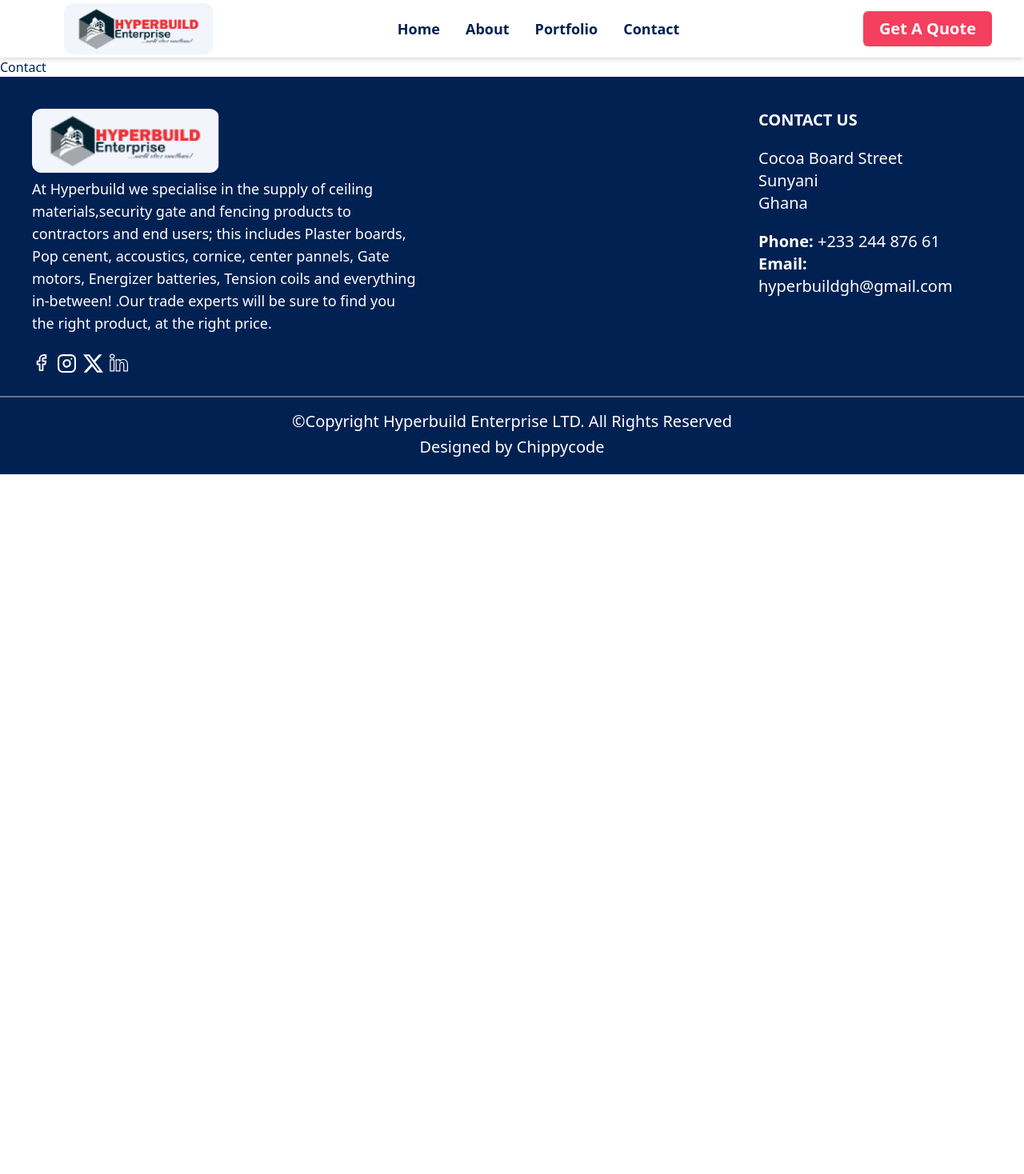
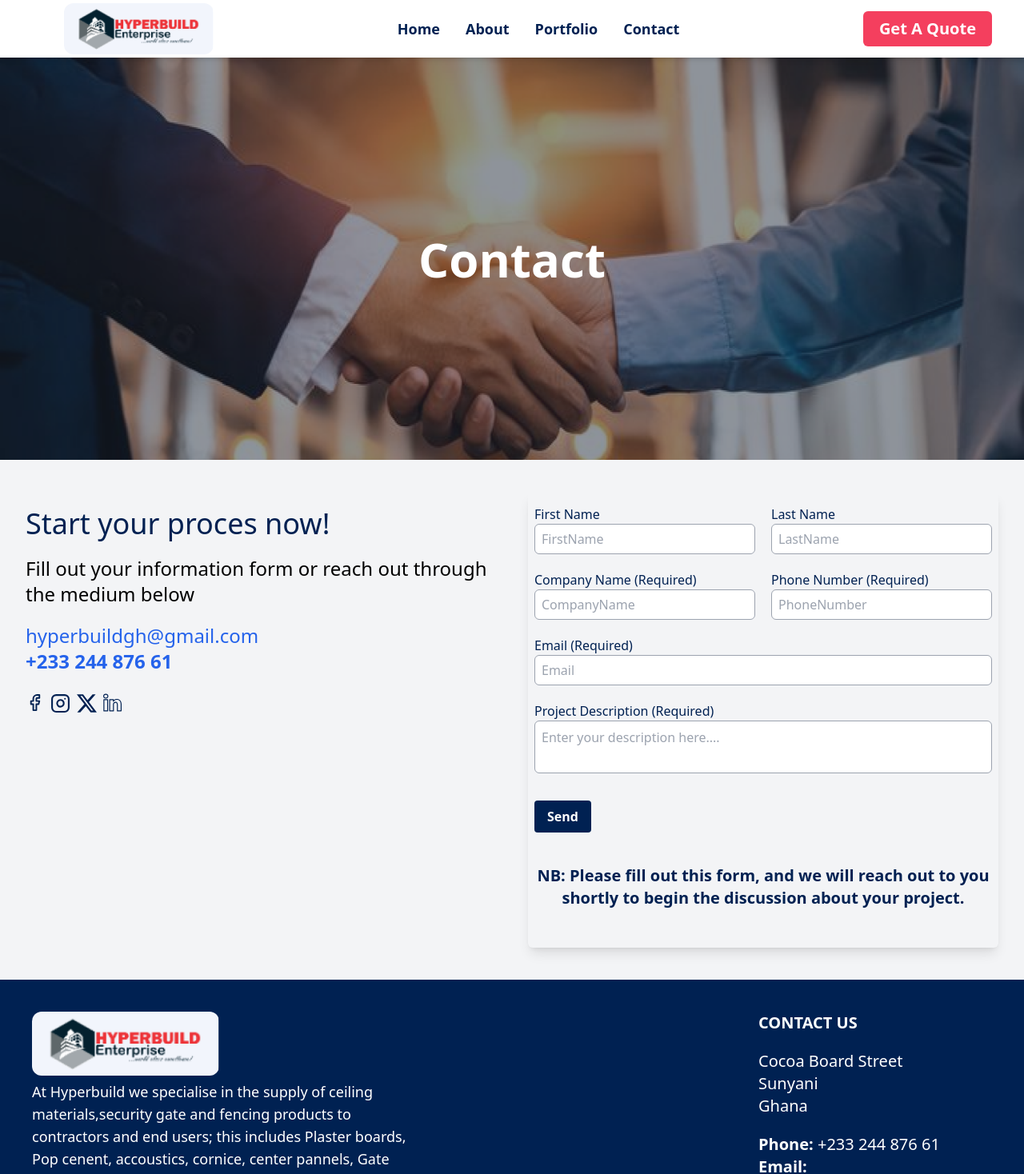
Before and after one commit to alpha-eric08/Hyperbuild, a React (Vite) app: page /contact in a window 1280 px wide. Shown: the top 1468 px of the page at 80% size. Before the commit the page ends 800 px from the top, so only its background shows below. Built offline with nearby package versions, Linux system fonts and the light colour scheme.

Commit message:
completed the contact page.

```diff
--- a/package.json
+++ b/package.json
@@ -17,7 +17,8 @@
     "react-hook-form": "^7.51.5",
     "react-hot-toast": "^2.4.1",
     "react-icons": "^5.2.1",
-    "react-router-dom": "6.23.0"
+    "react-router-dom": "6.23.0",
+    "swiper": "^11.1.3"
   },
   "devDependencies": {
     "@types/react": "^18.2.66",
--- a/src/Components/Forms.jsx
+++ b/src/Components/Forms.jsx
@@ -88,11 +88,11 @@
                 {errors.description && <span className='text-red-600'>{errors.description.message}</span>}
               </div>
               <div>
-                <button type="submit" className=" my-2 text-center py-2 px-4 text-white font-semibold rounded">Send</button>
+                <button type="submit"  className=" my-2 text-center py-2 px-4 text-white font-semibold rounded">Send</button>
               </div>
             </div>
           </form>
-          <div className=' font-bold text-xl text-center py-8'>
+          <div className=' font-semibold text-xl text-center py-8'>
             <p><span className=' font-extrabold'>NB:</span> Please fill out this form, and we will reach out to you shortly to begin the discussion about your project.</p>
           </div>
         </div>
--- a/src/Pages/Contact/index.jsx
+++ b/src/Pages/Contact/index.jsx
@@ -1,8 +1,53 @@
 import React from 'react'
+import { FiFacebook } from "react-icons/fi";
+import { FiInstagram } from "react-icons/fi";
+import { BsTwitterX } from "react-icons/bs";
+import { SlSocialLinkedin } from "react-icons/sl";
+import { contactbg } from '../../assets/images'
+import Forms from '../../Components/Forms'
 
 const Contact = () => {
   return (
-    <div>Contact</div>
+    <div className='bg-gray-100'>
+      <div className=' w-full '>
+        <div className=' h-[503px] absolute'>
+          <img src={ contactbg} alt="herobg" className='h-[503px]' />
+        </div>
+        <div className='bg-gray-800/50 text-center grid grid-cols-1 place-content-center w-full text-white relative h-[503px]'>
+          <div className='md:w-7/12 mx-auto'>
+            <h1 className=' font-bold text-5xl md:text-6xl font-Roboto'>Contact</h1>
+          </div>
+        </div>
+      </div>
+
+
+      <div className='md:px-8 py-10'>
+        <div className='grid grid-cols-1 md:grid-cols-2 gap-10'>
+            <div>
+                <div className='pb-4 pt-5'>
+                  <h1 className='font-medium text-4xl'>Start your proces now!</h1>
+                  <p className='font-normal text-2xl text-black my-5'>Fill out your information form or reach out through the medium below</p>
+                  <p className='text-blue-600 font-normal text-2xl'>hyperbuildgh@gmail.com</p>
+                  <p className='text-blue-600 font-semibold text-2xl'>+233 244 876 61</p>
+                </div>
+                <div className=' flex gap-2 my-2 '>
+                  <FiFacebook  className='hover:text-gray-300 cursor-pointer' size={23}/>
+                  <FiInstagram  className='hover:text-gray-300 cursor-pointer' size={25}/>
+                  <BsTwitterX   className='hover:text-gray-300 cursor-pointer'size={25}/>
+                  <SlSocialLinkedin className='hover:text-gray-300 cursor-pointer' size={23} />
+                </div>
+
+            </div>
+
+
+
+            {/* Forms */}
+      <div className=' rounded-md shadow-lg overflow-hidden mx-auto relative mt-44 md:mt-0'>
+        <Forms />
+      </div>
+    </div>
+        </div>
+    </div>
   )
 }
 
--- /dev/null
+++ b/src/Pages/Notfound/404.jsx
@@ -0,0 +1,12 @@
+import React from "react";
+
+function NotFound() {
+  return (
+    <div>
+      <h1>404</h1>
+      <p>Page not found</p>
+    </div>
+  );
+}
+
+export default NotFound;
--- a/src/Pages/Portfolio/index.jsx
+++ b/src/Pages/Portfolio/index.jsx
@@ -1,8 +1,11 @@
 import React from 'react'
+
 
 const Portfolio = () => {
   return (
-    <div>Portfolio</div>
+    <div>
+      portfolio
+    </div>
   )
 }
 
--- a/src/Pages/Sections/index.jsx
+++ b/src/Pages/Sections/index.jsx
@@ -35,6 +35,13 @@
             return { Component: Contact };
           }}
         />
+        <Route
+        path="*"
+        lazy={async () => {
+          const { default: NotFound } = await import("../Notfound/404");
+          return { Component: NotFound };
+        }}
+      />
       </Route>
 
     </>
--- a/src/assets/images/index.js
+++ b/src/assets/images/index.js
@@ -11,9 +11,11 @@
 import project02 from './project02.png'
 import project03 from './project03.png'
 
+import contactbg from './contactbg.png'
+
 
 
 
 export {
-    logo, herobg, durable, affordable, frame, cmticon, signupbg, before01, before02,  project01, project02, project03
+    logo, herobg, durable, affordable, frame, cmticon, signupbg, before01, before02,  project01, project02, project03, contactbg
 }
```
Also changed, not shown: src/assets/images/contactbg.png (added), 1 other file (tests, documents, lock files or other folders).
